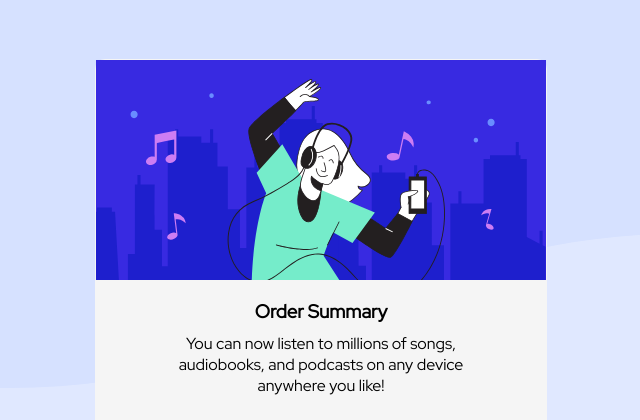
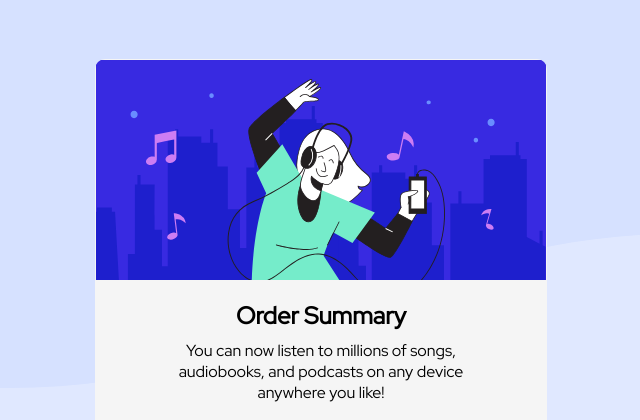
Before and after one commit to abhishekdwaghmare2000/Order-Summary-Component, a plain HTML site: page index.html in a window 1280 px wide. Shown: the top 420 px of the page, without its empty margins (297-937 px from the left). Drawn offline with Linux system fonts and the light colour scheme.

Commit message:
improvement in code section about corner edging card

```diff
--- a/index.html
+++ b/index.html
@@ -11,10 +11,10 @@
     <link href="https://fonts.googleapis.com/css2?family=Red+Hat+Display&display=swap" rel="stylesheet">
 </head>
 <body>
-    <div class="container">
+    <main>
     <div class="card">
         <img src="./images/illustration-hero.svg" alt="Image not Loading...">
-        <h3>Order Summary</h3>
+        <h2>Order Summary</h2>
         <p id="specific">You can now listen to millions of songs,<br> audiobooks, and podcasts on any device <br>anywhere you like!</p>
         <div class="content">
             <img src="./images/icon-music.svg" alt="Logo">
--- a/style.css
+++ b/style.css
@@ -18,6 +18,7 @@ body{
     box-sizing: border-box;
     border-radius: 10px;
     padding: 1px;
+    overflow: hidden;
 }
 
 .card .content{
@@ -30,7 +31,7 @@ body{
     padding: 10px;
 }
 
-.card h3{
+.card h2{
     text-align: center;
     margin-bottom: 4px;
 }
```
Also changed, not shown: 1 other file.
